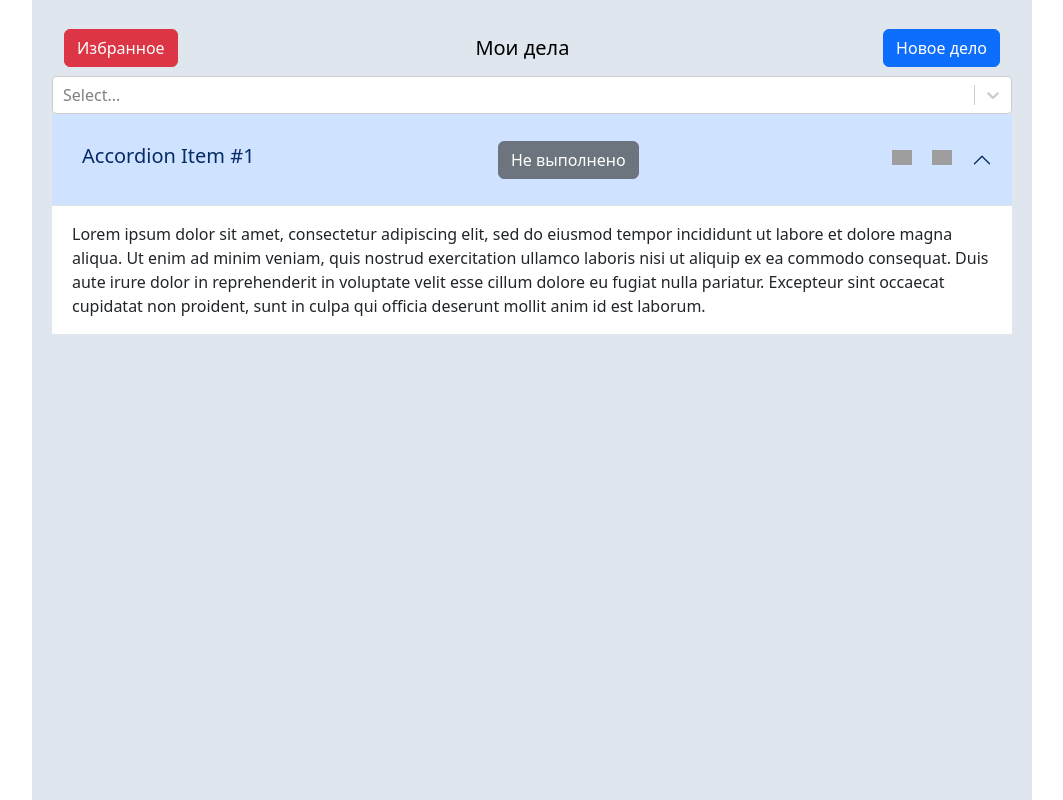
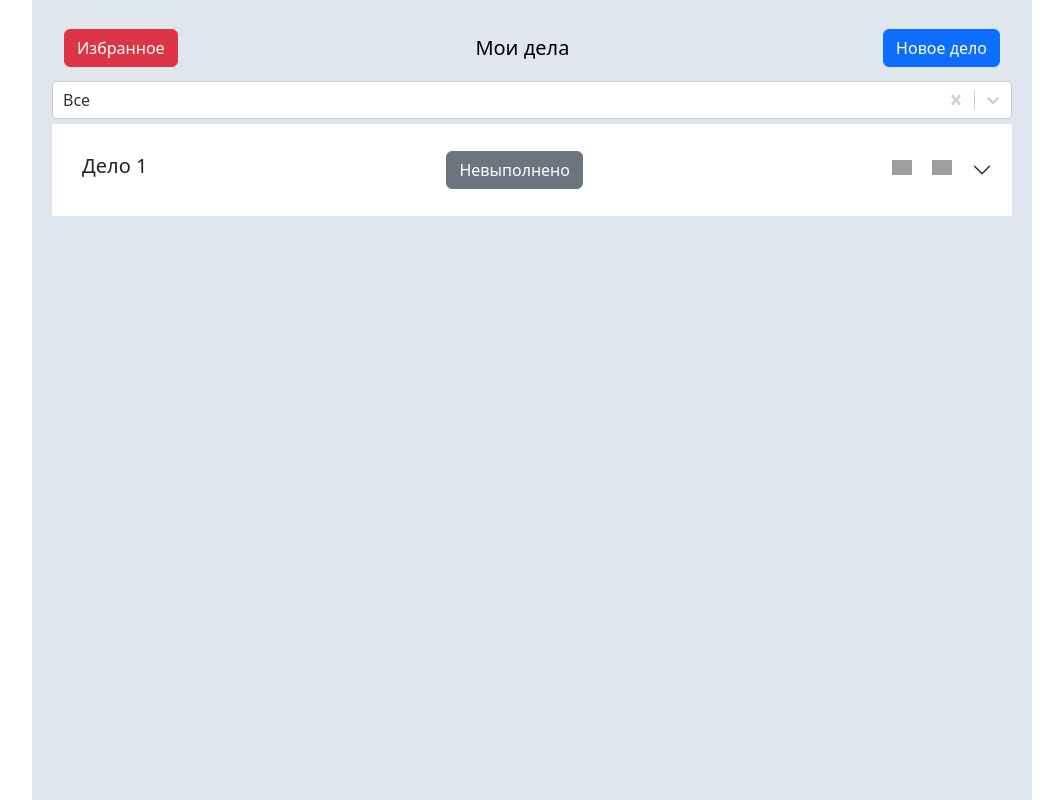
Before and after one commit to Kolibrika666/TaskProject, a React (Vite) app: page / in a window 1280 px wide. Shown: the whole page, without its empty margins (108-1171 px from the left). Built offline with nearby package versions, Linux system fonts and the light colour scheme; no server answers; grey boxes are pictures that could not be loaded.

Commit message:
init: delete create get put

```diff
--- a/package.json
+++ b/package.json
@@ -13,6 +13,7 @@
     "@reduxjs/toolkit": "^2.2.7",
     "@types/styled-components": "^5.1.34",
     "axios": "^1.7.7",
+    "axios-jwt": "^4.0.3",
     "bootstrap": "^5.3.3",
     "react": "^18.3.1",
     "react-bootstrap": "^2.10.4",
--- a/src/Tasks/Tasks.tsx
+++ b/src/Tasks/Tasks.tsx
@@ -1,12 +1,12 @@
 import React from "react";
-import { Col, Container, Navbar, Row, Stack } from "react-bootstrap";
+import { Container, Navbar } from "react-bootstrap";
 import { FavoriteList, Filter, TaskList } from "./ui";
 import { ModalWindow } from "./shared";
-import { Contain } from "../styles/components";
+import { Section } from "../styles/components";
 
 export const Tasks = () => {
   return (
-    <Contain>
+    <Section>
       <Navbar>
         <Container>
           <FavoriteList />
@@ -16,7 +16,7 @@ export const Tasks = () => {
         </Navbar>
         <Filter />
         <TaskList />
-      </Contain>
+      </Section>
 
   );
 };
--- a/src/Tasks/api/TasksApi.ts
+++ b/src/Tasks/api/TasksApi.ts
@@ -1,13 +1,13 @@
 import { httpClient } from "../../httpClient";
-import { IDataTasks, IFilterTasks, ITask, ITaskPost } from "../models";
+import { IDataTasks, IFilterTasks, ITask, ITaskPost, ITaskUpdate } from "../models";
 
 const endpoints = {
-  GET: `https://cms.laurence.host/api/tasks/get`,
+  GET: `https://cms.laurence.host/api/tasks`,
   POST: `https://cms.laurence.host/api/tasks/post`,
   DELETE: `https://cms.laurence.host/api/tasks/delete`,
   PUT: `https://cms.laurence.host/api/tasks/put`,
 };
-export class LeadsApi {
+export class TaskApi {
   static getList(params?: IFilterTasks) {
     return httpClient.get<IDataTasks<ITask>>(endpoints.GET, { params });
   }
@@ -18,7 +18,7 @@ export class LeadsApi {
     return httpClient.delete<ITask>(endpoints.DELETE, { params: { id } });
 
   }
-  static putTask( id: number, data: ITaskPost) {
+  static putTask( id: number, data: ITaskUpdate) {
     return httpClient.put<ITask>(endpoints.PUT, data, { params: { taskId: id} });
   }
 }
--- a/src/Tasks/models.ts
+++ b/src/Tasks/models.ts
@@ -1,9 +1,9 @@
 import { FormOption } from "./shared";
 
 export interface IFilterTasks {
-    id: number,
-    attributes: {
-        status?: string,
+    id?: number,
+    attributes?: {
+        status: string,
         favorite?: boolean,
     },
 }
@@ -25,31 +25,36 @@ export interface ITask {
     attributes: {
         name: string,
         description: string,
-        status?: string,
+        status: string,
         favorite?: boolean,
     },
 }
 
 export interface ITaskPost {
-    data: {
       name: string,
       description: string,
-      status?: string
-    }
+      status: string
   }
+
+  export interface ITaskUpdate {
+    name?: string,
+    description?: string,
+    status: string
+}
+
 
   export const selectOption: FormOption<string>[] =
   [
     {
-        value: "все",
-        label: "все",
+        value: "",
+        label: "Все",
     },
     {
-        value: "Выполненные",
+        value: "Выполнено",
         label: "Выполненные",
     },
     {
-        value: "Не выполненные",
+        value: "Не выполнено",
         label: "Не выполненные",
     },
   ];
--- a/src/Tasks/shared/ui/BaseSelect.tsx
+++ b/src/Tasks/shared/ui/BaseSelect.tsx
@@ -1,6 +1,7 @@
-import { FloatingLabel, FormSelect } from "react-bootstrap";
+import { Container, FloatingLabel, FormSelect } from "react-bootstrap";
 import { MenuPlacement, SingleValue } from "react-select";
 import Select from "react-select";
+import { Contain } from "../../../styles";
 
 export interface FormOption<T> {
   readonly value: T;
@@ -22,14 +23,15 @@ export function BaseSelect<T>({
   menuPlacement = "auto",
 }: SelectProps<T>) {
   return (
-    <>
+    <Contain>
       <Select
         options={options}
+        defaultValue={options[0]}
         onChange={onChange as (single: SingleValue<FormOption<T>>) => void}
         value={value}
         isClearable
         menuPlacement={menuPlacement}
       />
-    </>
+    </Contain>
   );
 }
--- a/src/Tasks/slice/tasksSlice.ts
+++ b/src/Tasks/slice/tasksSlice.ts
@@ -3,14 +3,23 @@ import {
   buildCreateSlice,
   type PayloadAction,
 } from "@reduxjs/toolkit";
+import { IFilterTasks, ITask } from "../models";
+import { TaskApi } from "../api/TasksApi";
 
 interface IState {
-isLoad: boolean
+  isLoad: boolean;
+  isError: boolean;
+  change: number;
+  taskList: ITask[];
 }
 
 const initialState: IState = {
-  isLoad: false
-
+  isLoad: false,
+  isError: false,
+  change: 0,
+  taskList: [
+    { id: 0, attributes: { name: "Дело 1", description: "Описание дела",  status: 'Невыполнено' } },
+  ],
 };
 
 export const buildAppSlice = buildCreateSlice({
@@ -21,15 +30,42 @@ export const tasksSlice = buildAppSlice({
   name: "tasks",
   initialState,
   reducers: (creator) => ({
-    setIsLoad(state, actions: PayloadAction<boolean>) {
-state.isLoad = actions.payload
-    }
+    getTaskList: creator.asyncThunk(
+      (request: { params: IFilterTasks }, { rejectWithValue }) =>
+        TaskApi.getList(request.params)
+          .then((r) => r.data.data)
+          .catch((r) => rejectWithValue(r)),
+      {
+        pending: (state) => {
+          state.isLoad = true;
+        },
+        rejected: (state) => {
+          state.isError = true;
+        },
+        fulfilled: (state, { payload: taskList }) => {
+          state.taskList = taskList;
+          state.isLoad = false;
+        },
       }
     ),
-    selectors: {
-      isLoad: (state) => state.isLoad,
-      },
-  })
+
+    setIsLoad: creator.reducer((state, actions: PayloadAction<boolean>) => {
+      state.isLoad = actions.payload;
+    }),
+    setIsError: creator.reducer((state, actions: PayloadAction<boolean>) => {
+      state.isError = actions.payload;
+    }),
+    setChange: creator.reducer((state, actions: PayloadAction<number>) => {
+      ++state.change;
+    }),
+  }),
+  selectors: {
+    isLoad: (state) => state.isLoad,
+    isError: (state) => state.isError,
+    change: (state) => state.change,
+    taskList: (state) => state.taskList,
+  },
+});
 
 export const tasksReducer = tasksSlice.reducer;
 export const tasksActions = tasksSlice.actions;
--- a/src/Tasks/ui/AddTask.tsx
+++ b/src/Tasks/ui/AddTask.tsx
@@ -1,22 +1,44 @@
 import React from "react";
 import { Button, Form, Modal } from "react-bootstrap";
 import { SubmitHandler, useForm } from "react-hook-form";
+import { TaskApi } from "../api/TasksApi";
+import { ITaskPost } from "../models";
+import { useActionCreators} from "../../store";
+import { tasksSlice } from "../slice/tasksSlice";
 
 export interface ITaskForm {
-      name: string,
-      description: string,
+  name: string;
+  description: string;
 }
 
 const AddTask = () => {
+  const setChange = useActionCreators(tasksSlice.actions).setChange;
+
   const {
     register,
     handleSubmit,
     trigger,
+    reset,
     formState: { errors, isValid },
   } = useForm<ITaskForm>();
 
   const onSubmit: SubmitHandler<ITaskForm> = (data) => {
-console.log(data)
+    const createTask: ITaskPost = {
+      name: data.name,
+      description: data.description,
+      status: "Не выполнено",
+    };
+    TaskApi.postTask(createTask)
+      .then((res) => {
+        console.log(res);
+      })
+      .finally(() => {
+        setChange(1);
+        reset({
+          name: "",
+          description: "",
+        })
+      });
   };
 
   return (
@@ -43,7 +65,9 @@ console.log(data)
       </Form.Group>
       <Form.Group>
         <Form.Label>Подробное описание</Form.Label>
-              <Form.Control as="textarea" rows={3}
+        <Form.Control
+          as="textarea"
+          rows={3}
           type="text"
           placeholder=""
           {...register("description", {
@@ -54,7 +78,9 @@ console.log(data)
             onChange: () => trigger("description"),
           })}
         />
-              {errors?.description && <Form.Text>{errors?.description?.message}</Form.Text>}
+        {errors?.description && (
+          <Form.Text>{errors?.description?.message}</Form.Text>
+        )}
       </Form.Group>
       <Modal.Footer>
         <Button variant={!isValid ? "secondary" : "primary"} type="submit">
@@ -65,5 +91,4 @@ console.log(data)
   );
 };
 
-
 export default AddTask;
--- a/src/Tasks/ui/Task.tsx
+++ b/src/Tasks/ui/Task.tsx
@@ -1,29 +1,53 @@
-import React from 'react';
-import { Accordion, Button, Container } from 'react-bootstrap';
+import React, { useEffect } from 'react';
+import { Accordion, Button} from 'react-bootstrap';
 import { TaskGrid } from '../../styles';
 import { CloseButton, LikeButton } from '../../styles/components';
+import { TaskApi } from '../api/TasksApi';
+import { useActionCreators } from '../../store';
+import { tasksSlice } from '../slice/tasksSlice';
+import { ITaskUpdate } from '../models';
 
-export const Task = () => {
+type TaskType = {
+  id: number,
+  name: string,
+  description: string,
+  status: string,
+  favorite?: boolean,
+}
+
+export const Task = ({id, name, description, status, favorite}: TaskType) => {
+  const setChange = useActionCreators(tasksSlice.actions).setChange;
+
+  const onDelete = () => {
+    TaskApi.deleteTask(id).finally(()=>setChange(1))
+  }
+
+  const onChangeStatus = ({id, name, description, status}: TaskType) => {
+    const newStatus = (status: string) => {
+       return (status == 'Выполнено') ? 'Не выполнено' : 'Выполнено'
+    }
+    const updateTask:ITaskUpdate = {
+      name: name,
+      description: description,
+      status: String(newStatus(status)),
+    }
+    TaskApi.putTask(id, updateTask).finally(()=>setChange(1))
+  }
+
     return (
-        <Accordion.Item eventKey="0">
+        <Accordion.Item eventKey={String(id)}>
         <Accordion.Header >
           <TaskGrid>
-        <h5>Accordion Item #1</h5>
-        <Button variant='secondary'>Не выполнено</Button>
+        <h5>{name}</h5>
+        <Button variant='secondary' onClick={()=>onChangeStatus}>{status}</Button>
         <div>
         <LikeButton/>
-        <CloseButton/>
+        <CloseButton onClick={onDelete}/>
         </div>
         </TaskGrid>
         </Accordion.Header>
         <Accordion.Body>
-          Lorem ipsum dolor sit amet, consectetur adipiscing elit, sed do
-          eiusmod tempor incididunt ut labore et dolore magna aliqua. Ut enim ad
-          minim veniam, quis nostrud exercitation ullamco laboris nisi ut
-          aliquip ex ea commodo consequat. Duis aute irure dolor in
-          reprehenderit in voluptate velit esse cillum dolore eu fugiat nulla
-          pariatur. Excepteur sint occaecat cupidatat non proident, sunt in
-          culpa qui officia deserunt mollit anim id est laborum.
+        {description}
         </Accordion.Body>
       </Accordion.Item>
     );
--- a/src/Tasks/ui/TaskList.tsx
+++ b/src/Tasks/ui/TaskList.tsx
@@ -1,12 +1,26 @@
-import React from 'react';
-import { Accordion, CloseButton, Col, Container, Row } from 'react-bootstrap';
+import React, { useEffect } from 'react';
+import { Accordion } from 'react-bootstrap';
 import { Task } from './Task';
+import { useActionCreators, useAppSelector } from '../../store';
+import { tasksActions,  tasksSelectors } from '../slice/tasksSlice';
 
 export const TaskList = () => {
+    const getList = useActionCreators(tasksActions).getTaskList
+    const taskList = useAppSelector(tasksSelectors.taskList)
+    const change = useAppSelector(tasksSelectors.change)
+
+    useEffect(() => {
+        getList({params: {}})
+    }, [change])
+
     return (
-
-    <Accordion defaultActiveKey="0" flush>
-        <Task/>
+    <Accordion flush>
+{taskList.map((e)=>
+    <Task id={e.id}
+    description={e.attributes.description}
+    status={e.attributes.status}
+    name={e.attributes.name}/>
+)}
     </Accordion>
     );
 };
--- a/src/styles/components.ts
+++ b/src/styles/components.ts
@@ -1,6 +1,6 @@
 import styled from "styled-components";
 
-export const Contain = styled.div`
+export const Section = styled.div`
   background-color: rgb(223,230,238);
   width: 100vw;
   max-width: 1000px;
@@ -41,3 +41,7 @@ export const LikeButton = styled(ButtonImage)`
 export const CloseButton = styled(ButtonImage)`
   background-image: url("https://cdn-icons-png.flaticon.com/512/6861/6861362.png");
 `;
+
+export const Contain = styled.div`
+margin: 5px 0 5px 0;
+`;
--- a/src/styles/index.ts
+++ b/src/styles/index.ts
@@ -1,10 +1,11 @@
 import { GlobalStyle } from "./global";
-import { Contain, TaskGrid, LikeButton, CloseButton } from "./components";
+import { TaskGrid, LikeButton, CloseButton, Section, Contain } from "./components";
 
 export {
     GlobalStyle,
     Contain,
     TaskGrid,
     LikeButton,
-    CloseButton
+    CloseButton,
+    Section,
 }
```
Also changed, not shown: src/httpClient/axios.ts (line endings or trailing spaces), 1 other file (tests, documents, lock files or other folders). Lines whose indentation alone changed are shown as unchanged.
